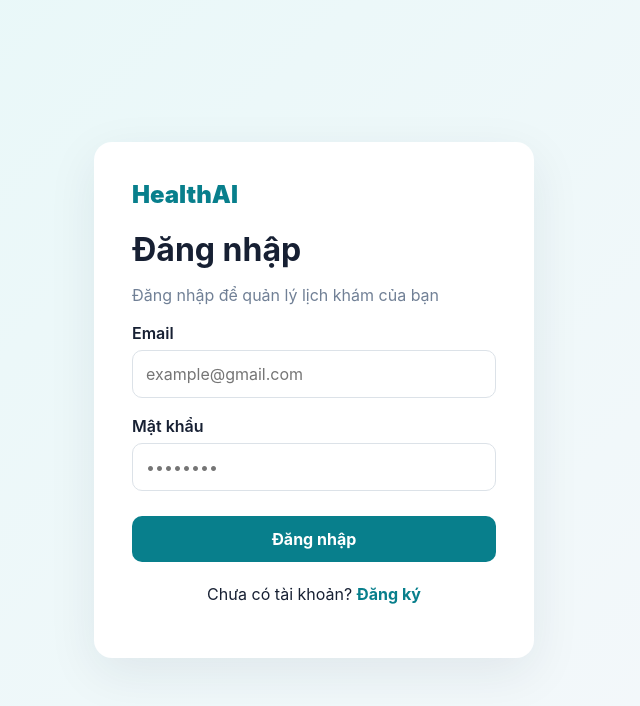
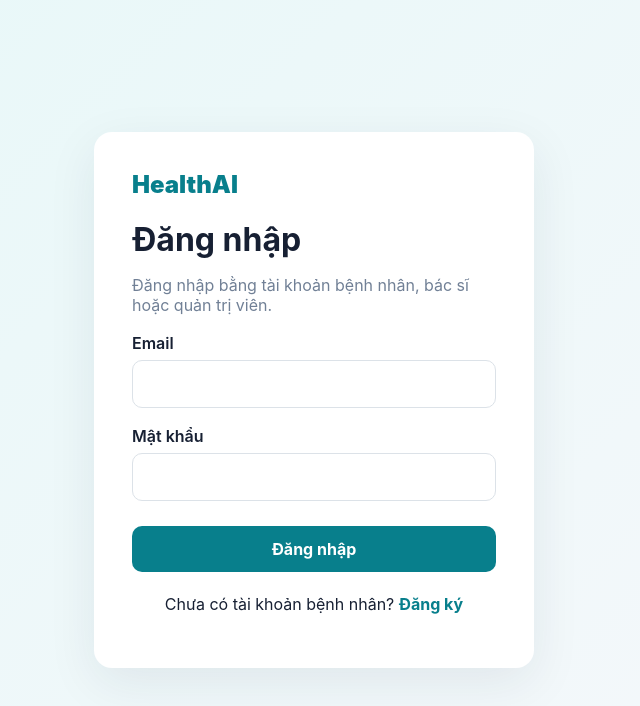
Before and after one commit to vdprogramm/HealthAI, a React (Vite) app in the folder healthcare-web/: page /login in a window 1280 px wide. Shown: the top 706 px of the page, without its empty margins (326-966 px from the left). Built offline with nearby package versions, Linux system fonts and the light colour scheme.

Commit message:
Wire role-based routes and login

```diff
--- a/healthcare-web/src/pages/LoginPage.tsx
+++ b/healthcare-web/src/pages/LoginPage.tsx
@@ -2,108 +2,37 @@ import { useState } from 'react'
 import type { FormEvent } from 'react'
 import { Link, useNavigate } from 'react-router-dom'
 import { authApi } from '../api/auth.api'
-
+import { getRole, homeFor } from '../auth/roles'
 export default function LoginPage() {
   const navigate = useNavigate()
-
   const [email, setEmail] = useState('')
   const [matKhau, setMatKhau] = useState('')
   const [error, setError] = useState('')
   const [loading, setLoading] = useState(false)
-
-  const handleSubmit = async (
-    e: FormEvent<HTMLFormElement>,
-  ) => {
+  const handleSubmit = async (e: FormEvent<HTMLFormElement>) => {
     e.preventDefault()
-
     try {
-      setLoading(true)
-      setError('')
-
-      const data = await authApi.login({
-        email,
-        matKhau,
-      })
-
-      localStorage.setItem(
-        'token',
-        data.token,
-      )
-
-      localStorage.setItem(
-        'user',
-        JSON.stringify(data),
-      )
-
-      navigate('/')
-    } catch (err: any) {
-      setError(
-        err.response?.data?.message ??
-          'Đăng nhập thất bại',
-      )
-    } finally {
-      setLoading(false)
-    }
+      setLoading(true); setError('')
+      const data = await authApi.login({ email, matKhau })
+      localStorage.setItem('token', data.token)
+      localStorage.setItem('user', JSON.stringify(data))
+      const role = getRole()
+      if (!role) throw new Error('Token đăng nhập không hợp lệ')
+      navigate(homeFor(role), { replace: true })
+    } catch (err: unknown) {
+      const message = err instanceof Error ? err.message : 'Đăng nhập thất bại'
+      setError(message)
+      localStorage.removeItem('token')
+      localStorage.removeItem('user')
+    } finally { setLoading(false) }
   }
-
-  return (
-    <div className="auth-page">
-      <form
-        className="auth-card"
-        onSubmit={handleSubmit}
-      >
-        <div className="logo">HealthAI</div>
-
-        <h1>Đăng nhập</h1>
-
-        <p className="muted">
-          Đăng nhập để quản lý lịch khám của bạn
-        </p>
-
-        {error && (
-          <div className="error-box">{error}</div>
-        )}
-
-        <label>Email</label>
-
-        <input
-          type="email"
-          placeholder="example@gmail.com"
-          value={email}
-          onChange={(e) =>
-            setEmail(e.target.value)
-          }
-          required
-        />
-
-        <label>Mật khẩu</label>
-
-        <input
-          type="password"
-          placeholder="••••••••"
-          value={matKhau}
-          onChange={(e) =>
-            setMatKhau(e.target.value)
-          }
-          required
-        />
-
-        <button
-          className="primary-button"
-          disabled={loading}
-        >
-          {loading
-            ? 'Đang đăng nhập...'
-            : 'Đăng nhập'}
-        </button>
-
-        <p className="auth-footer">
-          Chưa có tài khoản?{' '}
-          <Link to="/register">
-            Đăng ký
-          </Link>
-        </p>
-      </form>
-    </div>
-  )
+  return <div className="auth-page"><form className="auth-card" onSubmit={handleSubmit}>
+    <div className="logo">HealthAI</div><h1>Đăng nhập</h1>
+    <p className="muted">Đăng nhập bằng tài khoản bệnh nhân, bác sĩ hoặc quản trị viên.</p>
+    {error && <div className="error-box" role="alert">{error}</div>}
+    <label htmlFor="email">Email</label><input id="email" type="email" value={email} onChange={e => setEmail(e.target.value)} required />
+    <label htmlFor="password">Mật khẩu</label><input id="password" type="password" value={matKhau} onChange={e => setMatKhau(e.target.value)} required />
+    <button className="primary-button" disabled={loading}>{loading ? 'Đang đăng nhập...' : 'Đăng nhập'}</button>
+    <p className="auth-footer">Chưa có tài khoản bệnh nhân? <Link to="/register">Đăng ký</Link></p>
+  </form></div>
 }
```
